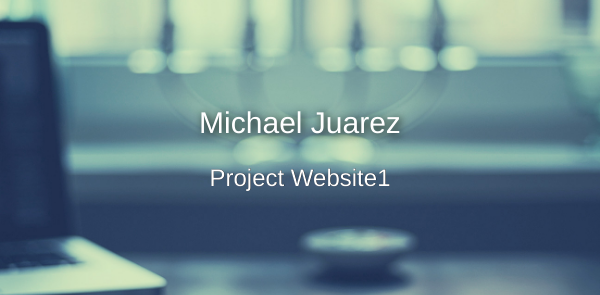
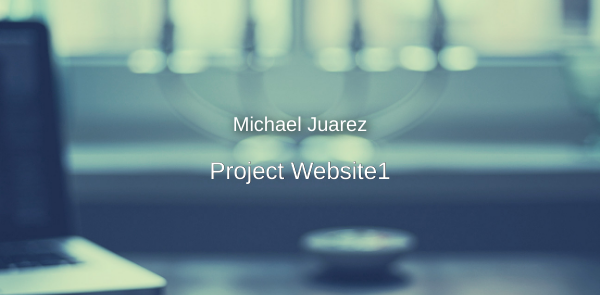
Before and after one commit to MikeJuarez/MikeJuarez.github.io, a Jekyll site: the page index.html, which Jekyll copies as it is, in a window 600 px wide. Shown: the part 148-443 px from the top of the page. Built offline with Jekyll 4.4.1, drawn with Linux system fonts in a browser that asks for light colours.

Commit message:
mikej.css
- adding min AND max for @media

```diff
--- a/css/mikej.css
+++ b/css/mikej.css
@@ -110,34 +110,17 @@ p {
 .addPaddingUpDown5px {
 	padding-top: 5px;
 	padding-bottom:5px;
-
 }
 
-
-@media screen and (min-width: 1200px) {
+@media all and (min-width: 480px) and (max-width: 767px){
     .h1mike {
-        font-size: 200px;
+        font-size: 20px;
+		color: white;
 		text-shadow: 2px 2px 8px black;
-		color: white;
     }
 }
 
-@media screen and (max-width: 1199px){
-    .h1mike {
-        font-size: 75px;
-		color: white;
-		text-shadow: 2px 2px 8px black;}
-}
-
-@media screen and (max-width: 992px){
-    .h1mike {
-        font-size: 60px;
-		color: white;
-		text-shadow: 2px 2px 8px black;}
-}
-
-
-@media screen and (max-width: 768px){
+@media only screen and (min-width: 768px) and (max-width: 991px){
     .h1mike {
         font-size: 30px;
 		color: white;
@@ -145,10 +128,17 @@ p {
     }
 }
 
-@media screen and (max-width: 480px){
+@media only screen and (min-width: 992px) and (max-width: 1199px){
     .h1mike {
-        font-size: 20px;
+        font-size: 60px;
 		color: white;
+		text-shadow: 2px 2px 8px black;}
+}
+
+@media only screen and (min-width: 1200px) {
+    .h1mike {
+        font-size: 200px;
 		text-shadow: 2px 2px 8px black;
+		color: white;
     }
 }
```
